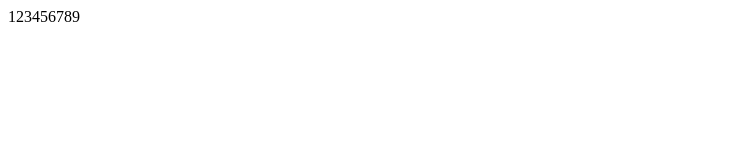
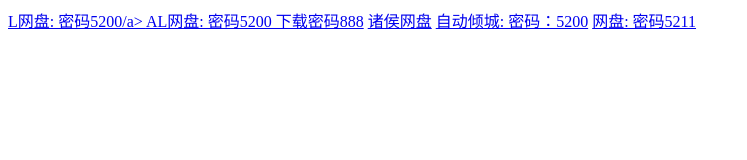
Before and after one commit to dustreading/tools, a plain HTML site: page index.html in a window 1280 px wide. Shown: the whole page, without its empty margins (0-747 px from the left). Drawn offline with Linux system fonts and the light colour scheme.

Commit message:
Update index.html

```diff
--- a/index.html
+++ b/index.html
@@ -1 +1,5 @@
-<p>123456789</p>
+<a href="www.jinwei.cccpan.com" target="_blank">L网盘: 密码5200/a>
+<a href="http://altxdy.cccpan.com/" target="_blank">AL网盘: 密码5200 下载密码888</a>
+<a href="http://nbzhuhou.cccpan.com" target="_blank">诸侯网盘</a>
+<a href="http://cx153624.cccpan.com" target="_blank">自动倾城: 密码：5200</a>
+<a href="http://868km.cccpan.com" target="_blank">网盘: 密码5211</a>
```
